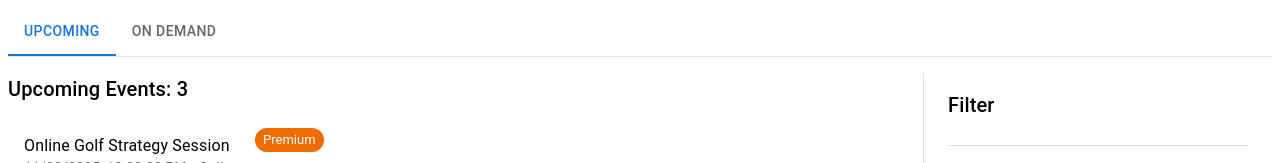
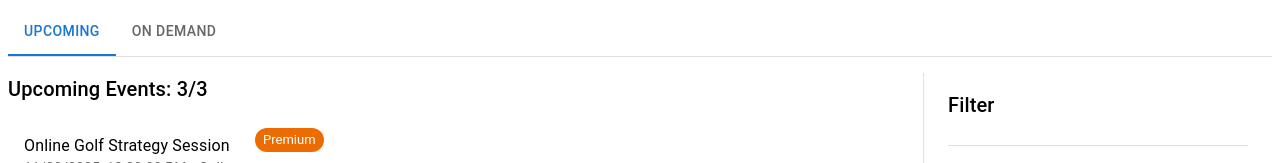
Before and after one commit to MaciejWolf/tabs-events-poc, a React (Vite) app: page / in a window 1280 px wide. Shown: the top 163 px of the page. Built offline with nearby package versions, Linux system fonts and the light colour scheme; some icons are missing.

Commit message:
update headers

```diff
--- a/src/components/EventsPage.tsx
+++ b/src/components/EventsPage.tsx
@@ -13,7 +13,6 @@ export const EventsPage = () => {
   useEffect(() => {
     store.getTrackmanEvents()
   });
-
 
   return (
     <Box>
--- a/src/components/OnDemandEvents.tsx
+++ b/src/components/OnDemandEvents.tsx
@@ -26,7 +26,7 @@ export const OnDemandEvents = observer(() => {
   return (
     <Box sx={{ display: 'flex', flexDirection: 'row', justifyContent: 'space-between' }}>
       <Box>
-        <Typography variant="h6" gutterBottom>Upcoming Events: {store.upcomingEvents.length}</Typography>
+        <Typography variant="h6" gutterBottom>On Demand Events: {store.filteredOnDemandEvents.length}/{store.onDemandEvents.length}</Typography>
         <EventsList events={store.filteredOnDemandEvents}/>
       </Box>
       <FiltersPanel />
--- a/src/components/UpcomingEvents.tsx
+++ b/src/components/UpcomingEvents.tsx
@@ -31,7 +31,7 @@ export const UpcomingEvents = observer(() => {
   return (
     <Box sx={{ display: 'flex', flexDirection: 'row', justifyContent: 'space-between' }}>
       <Box>
-        <Typography variant="h6" gutterBottom>Upcoming Events: {store.upcomingEvents.length}</Typography>
+        <Typography variant="h6" gutterBottom>Upcoming Events: {store.filteredUpcomingEvents.length}/{store.upcomingEvents.length}</Typography>
         <EventsList events={store.filteredUpcomingEvents}/>
       </Box>
       <FiltersPanel />
```
